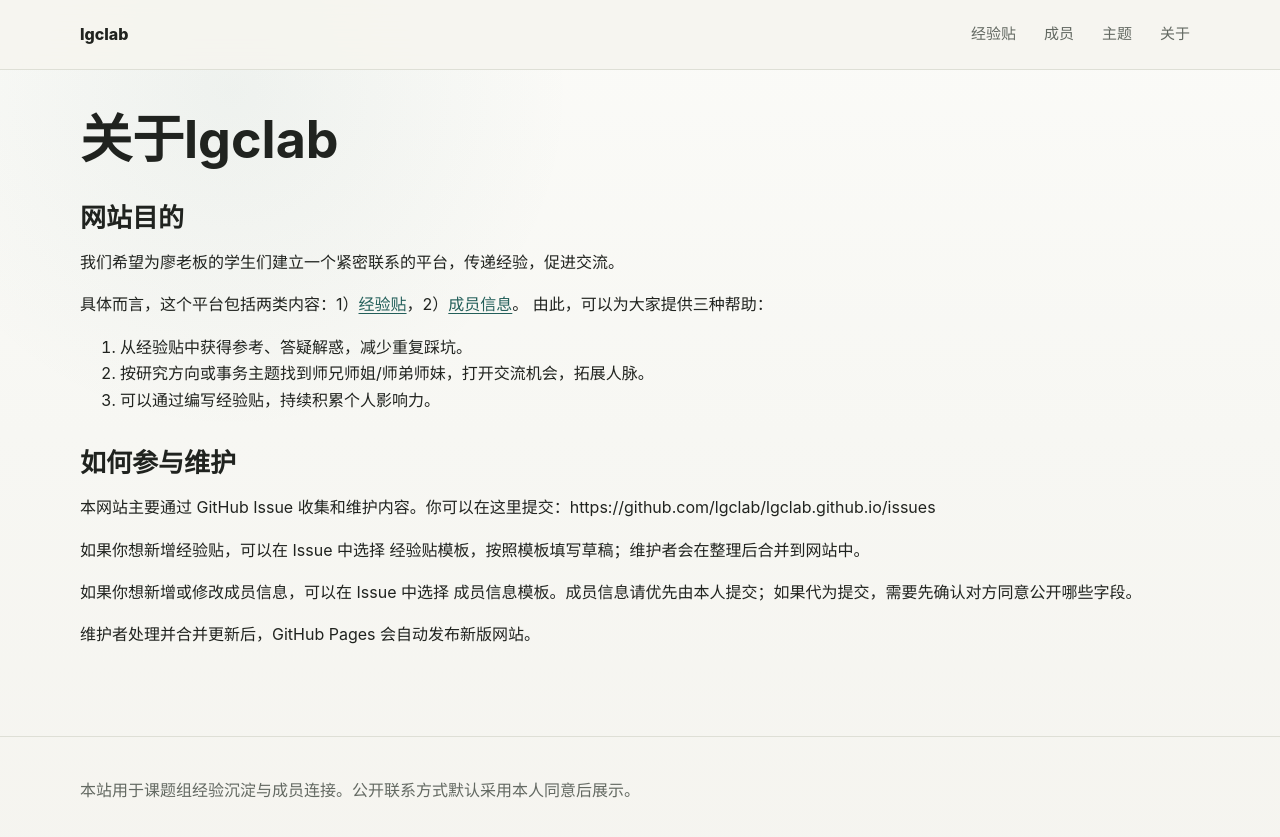
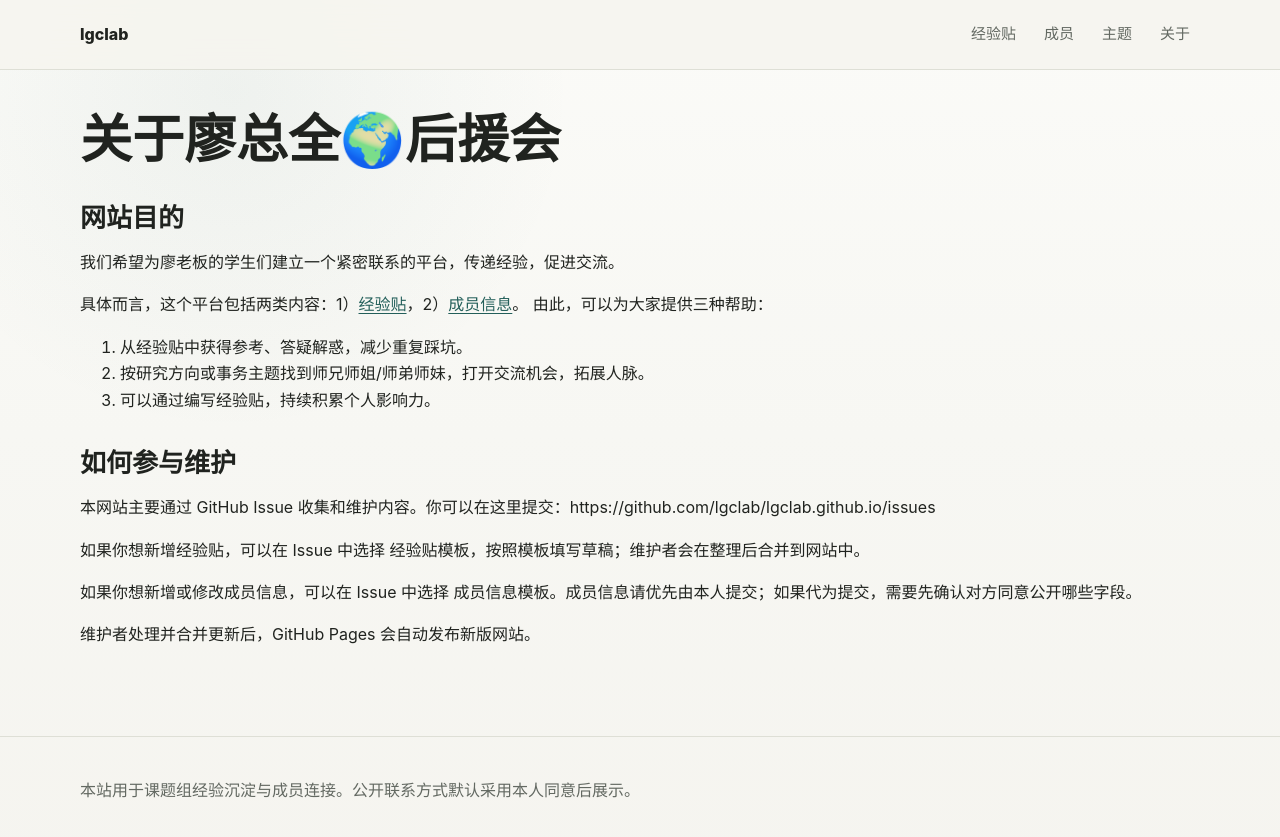
Before and after one commit to lgclab/lgclab.github.io, a Jekyll site: the page built from about.md, in a window 1280 px wide. Shown: the top 837 px of the page. Built offline with Jekyll 4.4.1, drawn with Linux system fonts in a browser that asks for light colours.

Commit message:
Update title in about.md to reflect new name

```diff
--- a/about.md
+++ b/about.md
@@ -1,5 +1,5 @@
 ---
-title: "关于lgclab"
+title: "关于廖总全🌍后援会"
 permalink: /about/
 ---
 
```
